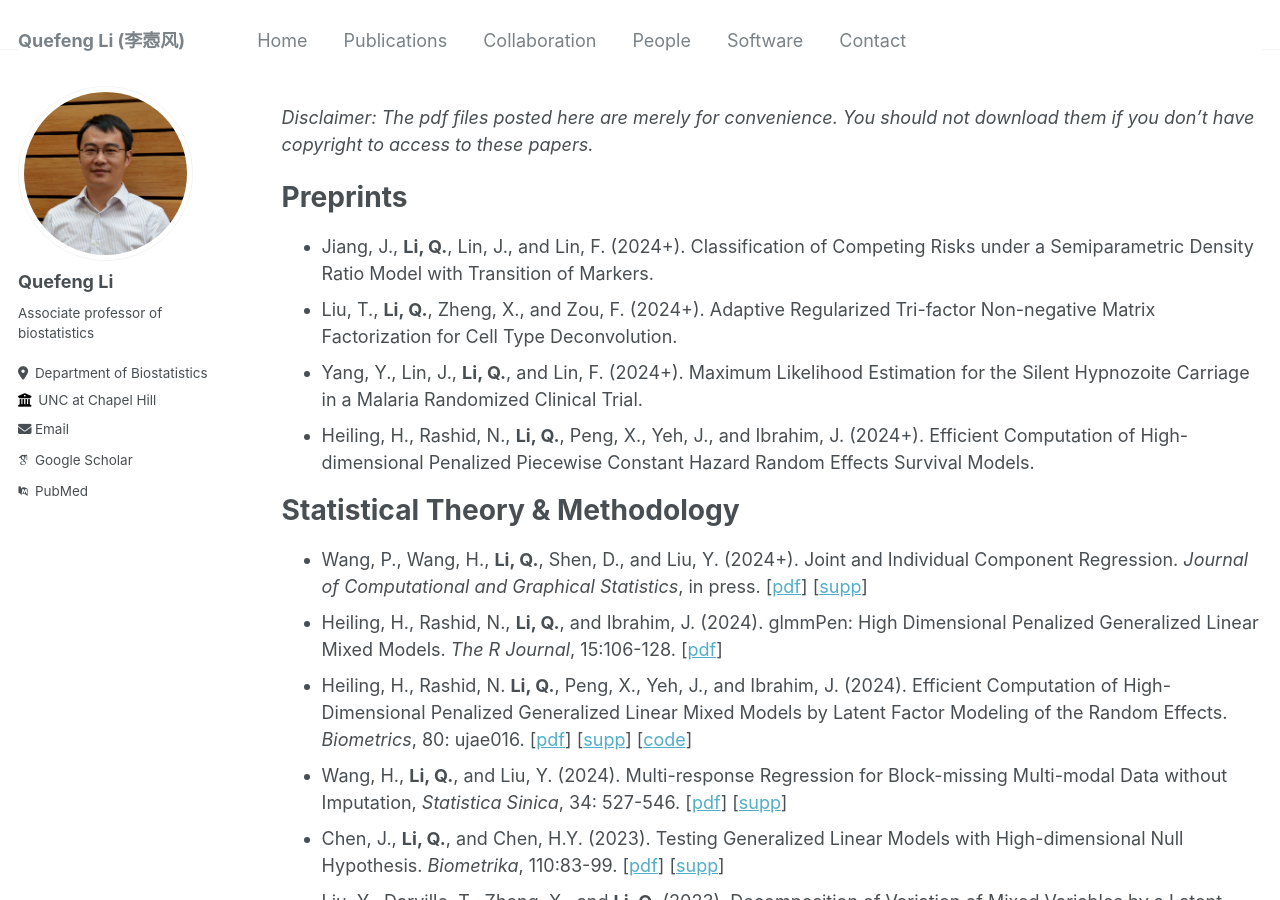
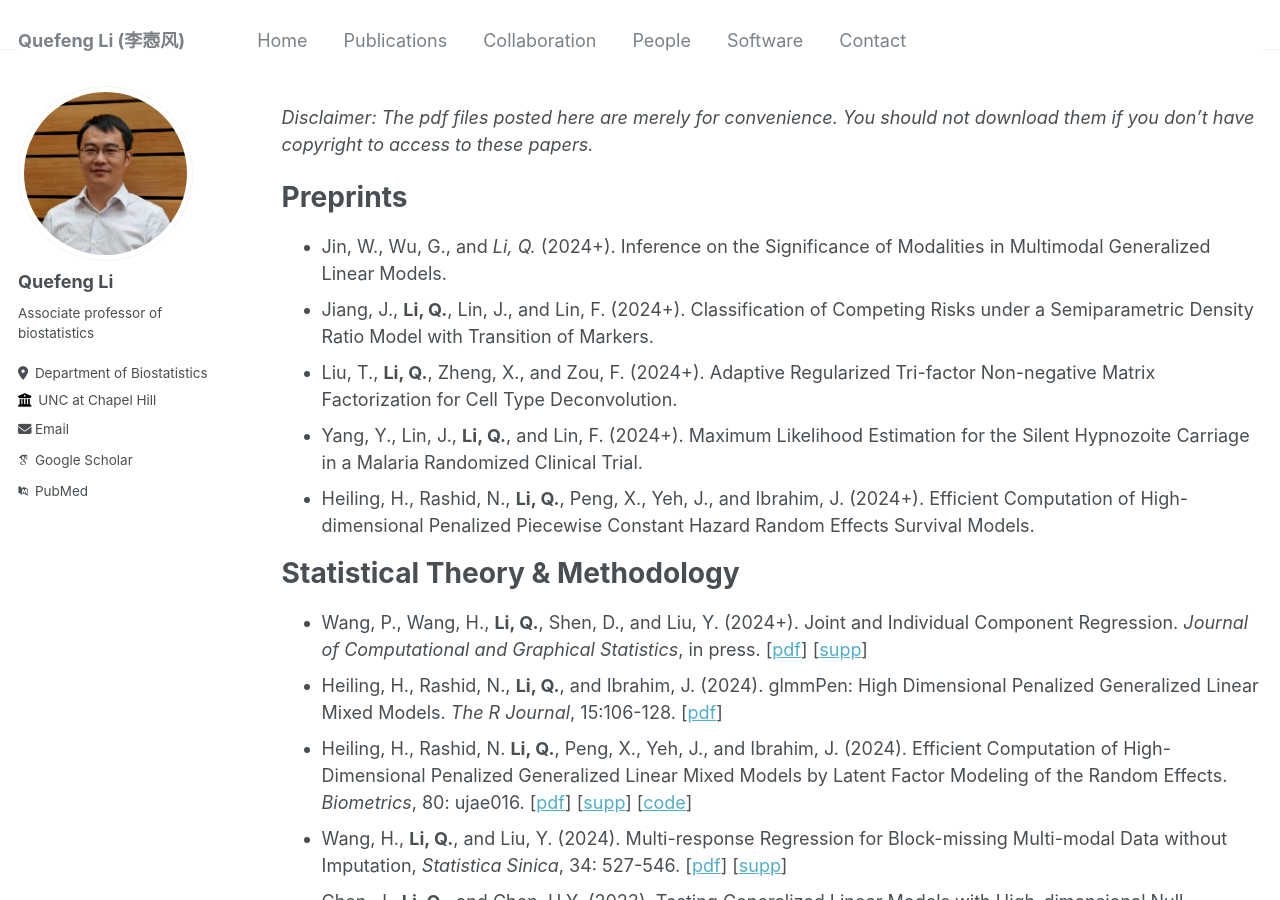
Before and after one commit to quefengli/quefengli.github.io, a Jekyll site: the page built from _pages/publications.md, in a window 1280 px wide and 900 px high. Built offline with Jekyll 4.4.1, drawn with Linux system fonts in a browser that asks for light colours; some web fonts are replaced.

Commit message:
Update publications.md

```diff
--- a/_pages/publications.md
+++ b/_pages/publications.md
@@ -8,6 +8,8 @@ _Disclaimer: The pdf files posted here are merely for convenience. You should no
 copyright to access to these papers._
 
 # Preprints
+- Jin, W., Wu, G., and *Li, Q.* (2024+). Inference on the Significance of Modalities in Multimodal Generalized Linear
+    Models.
 - Jiang, J., **Li, Q.**, Lin, J., and Lin, F. (2024+). Classification of Competing Risks under a Semiparametric Density
 Ratio Model with Transition of Markers.
 - Liu, T., **Li, Q.**, Zheng, X., and Zou, F. (2024+). Adaptive Regularized Tri-factor Non-negative Matrix Factorization for
```
